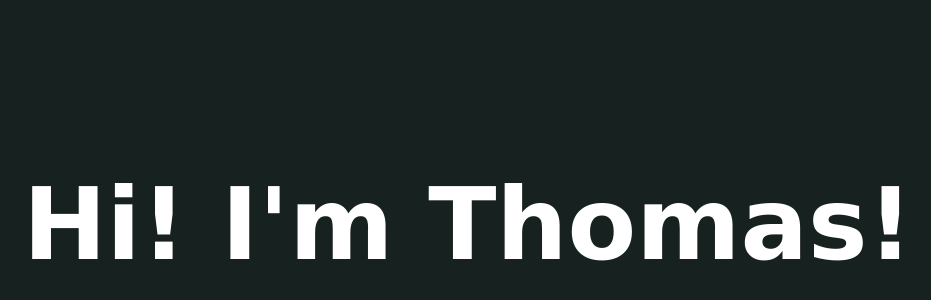
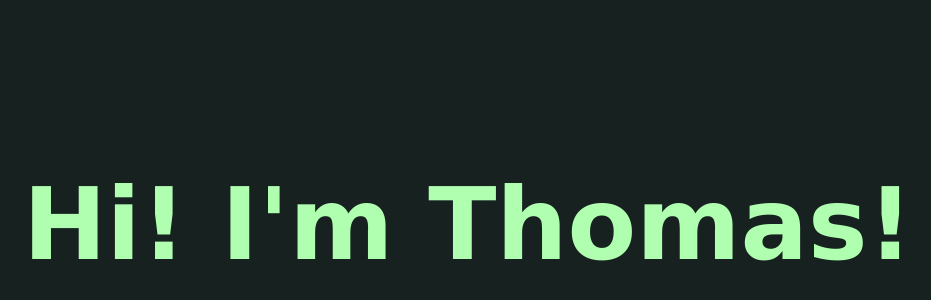
Before and after one commit to sometomfoolery/sometomfoolery.github.io, a plain HTML site: page index.html in a window 1280 px wide. Shown: the part 176-476 px from the top of the page, without its empty margins (172-1103 px from the left). Drawn offline with Linux system fonts and the light colour scheme.

Commit message:
Saved change

```diff
--- a/styles.css
+++ b/styles.css
@@ -13,7 +13,7 @@ div#screen {
 }
 
 div#title {
-    color: white;
+    color: #B0FFB0;
     font-family: Verdana, Arial, sans-serif;
     font-size: 100px;
     font-weight: bold;
```
